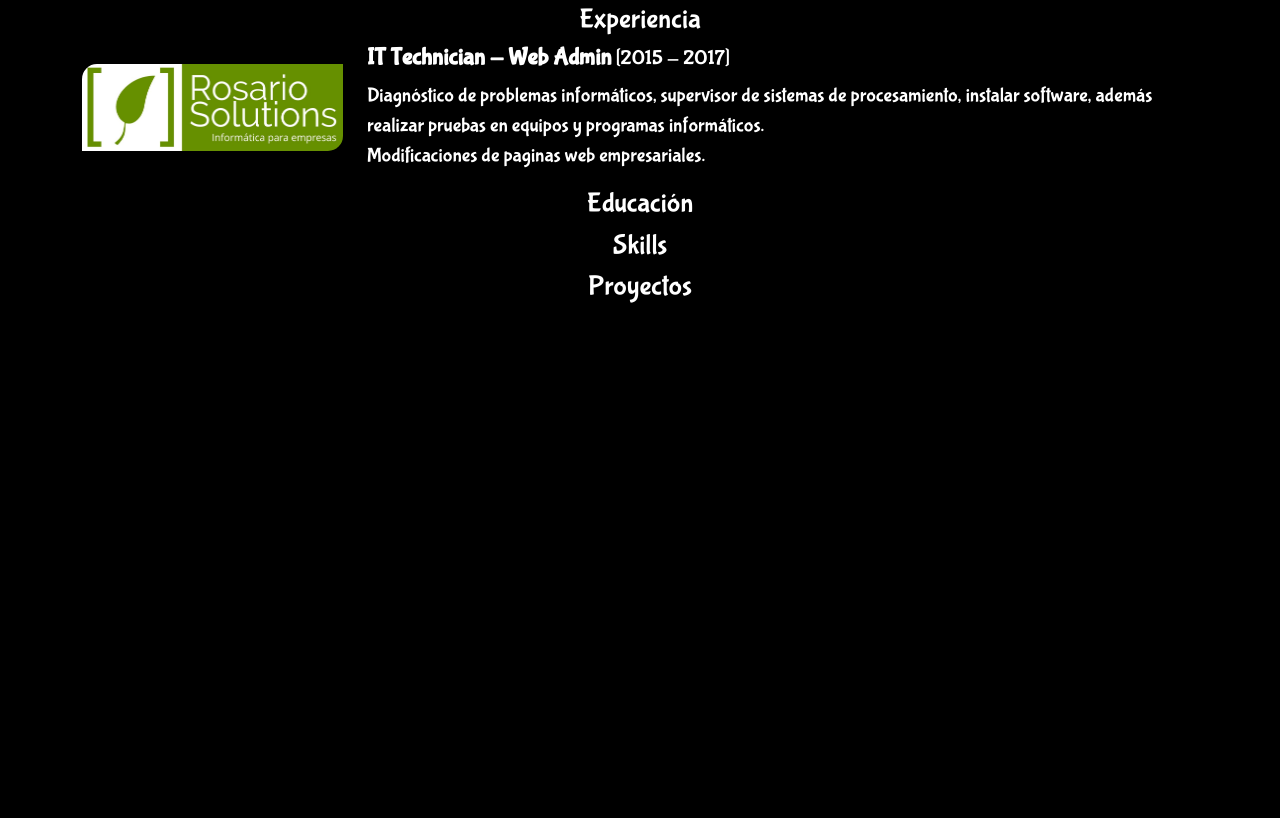
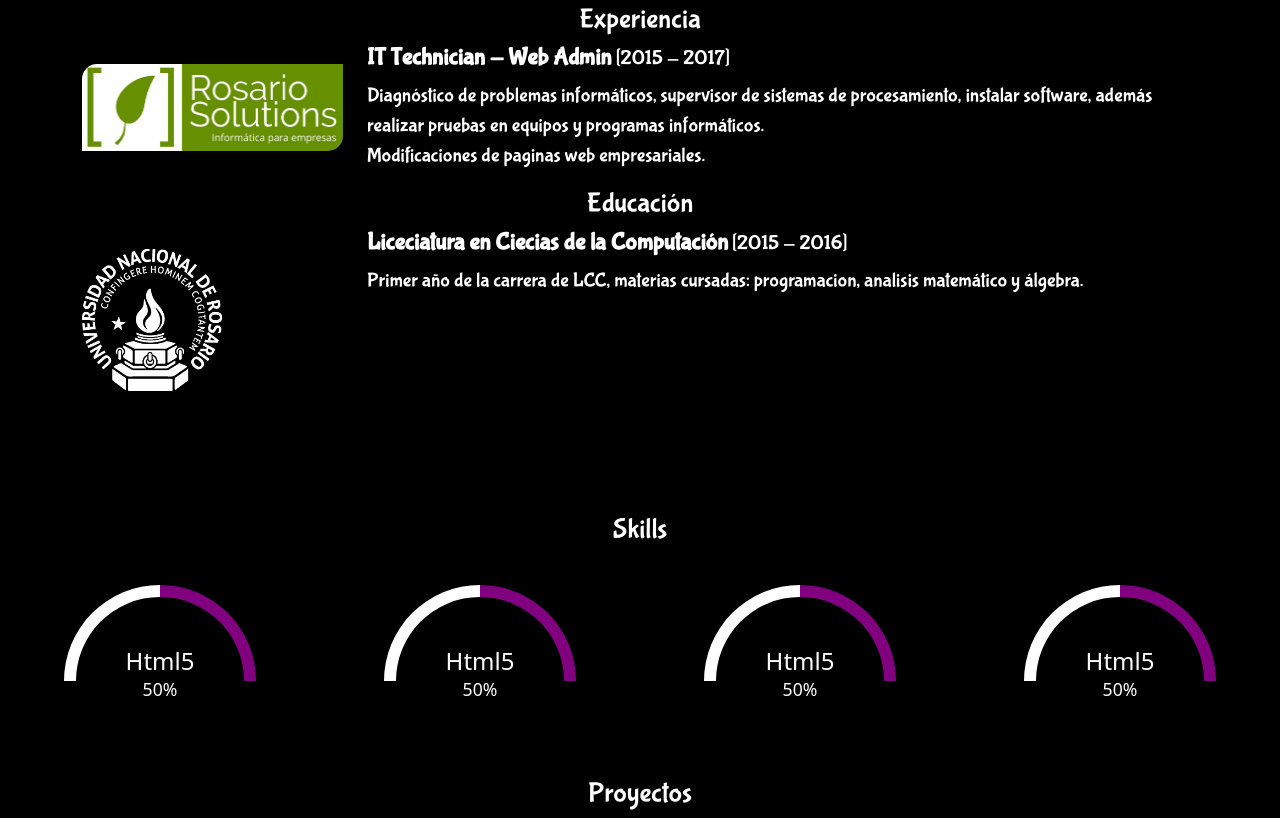
Before and after one commit to schjavier/Portfolio-FrontEnd, a plain HTML site: page index.html in a window 1280 px wide. Shown: the part 787-1605 px from the top of the page. Before the commit the page ends 1099 px from the top, so only its background shows below. Drawn offline with nearby package versions, Linux system fonts and the light colour scheme.

Commit message:
algunas modificaciones al index

```diff
--- a/estilo.css
+++ b/estilo.css
@@ -51,7 +51,7 @@ height:auto;
 
 #sobre-banner{
 position:relative;
-top:-100px;
+top:-150px;
 z-index:2;
 }
 
@@ -113,3 +113,70 @@ border-radius:15px 0px 15px 0px;
 text-align: left;
 
 }
+
+.educacion{
+text-align:left;
+}
+
+.img-edu {
+max-width:100%;
+max-height:50%;
+margin-top:20px;
+
+}
+/** comienzo de estilo de barras de progreso de skills **/
+
+.skills{
+padding-top:30px;
+
+}
+
+.circular-progress{
+width:12rem;
+height:12rem;
+background:linear-gradient(0deg, #fff 50%, #800080 50%);
+border-radius:50%;
+margin:auto;
+position:relative;
+transform: rotate(90deg);
+}
+
+.circular-progress::before {
+width:12rem;
+height:12rem;
+position:absolute;
+top:0;
+left:0;
+background:#000 content-box;
+content:"Html5";
+border-radius:50%;
+padding:.5em;
+box-sizing: border-box;
+font-size: 1.5rem;
+color:#fff;
+text-align:center;
+line-height:8rem;
+transform:rotate(-90deg);
+}
+
+.circular-progress::after{
+width:12rem;
+height:12rem;
+position:absolute;
+top:0;
+left:0;
+background:#000;
+content:"50%";
+border-radius:50%;
+background:linear-gradient(
+	transparent 50%,
+	#000 50%
+);
+transform:scale(1.1) rotate(-90deg);
+text-align:center;
+color:#fff;
+line-height: 13rem;
+
+}
+
+/** fin de estilo barras de progreso**/
--- a/index.html
+++ b/index.html
@@ -91,10 +91,17 @@
 		</div>
 	</div>
 
-	<div class="container-fluid">
+	<div class="container">
 		<div class="row">
-			<div class="col-3"></div>
-			<div class="col-9"></div>
+			<div class="col-3"><img class="img-fluid img-edu" src="grafica/fceia.png" alt="logo facultad rosario"></div>
+			<div class="col-9">
+
+				<h4><strong>Liceciatura en Ciecias de la Computación</strong><small> [2015 - 2016]</small></h4>
+				<p class="educacion">Primer año de la carrera de LCC, materias cursadas: programacion, analisis
+				matemático y álgebra.
+				</p>
+
+			</div>
 		</div>
 	</div>
 
@@ -105,9 +112,11 @@
 	</div>
 
 	<div class="container-fluid">
-		<div class="row">
-			<div class="col-3"></div>
-			<div class="col-9"></div>
+		<div class="row skills">
+			<div class="col-3"><div class="circular-progress"></div></div>
+			<div class="col-3"><div class="circular-progress"></div></div>
+			<div class="col-3"><div class="circular-progress"></div></div>
+			<div class="col-3"><div class="circular-progress"></div></div>
 		</div>
 	</div>
 
```
Also changed, not shown: grafica/fceia.png (added).
